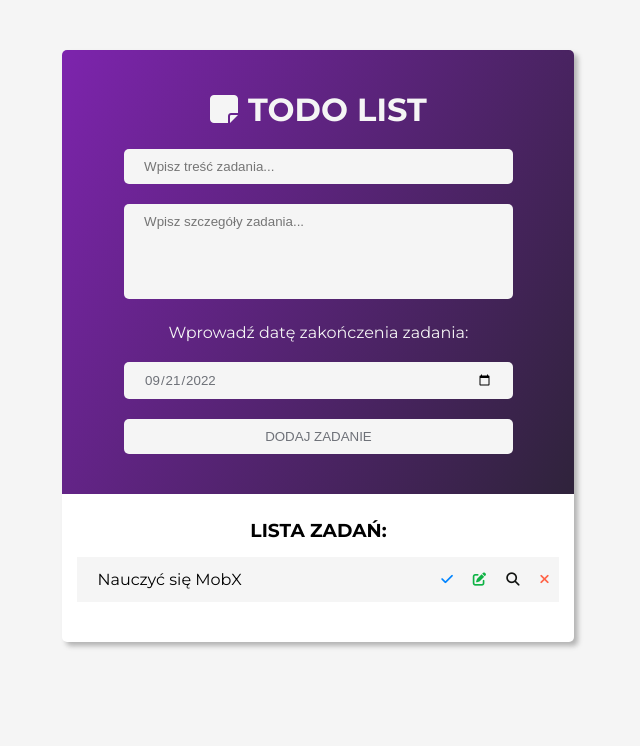
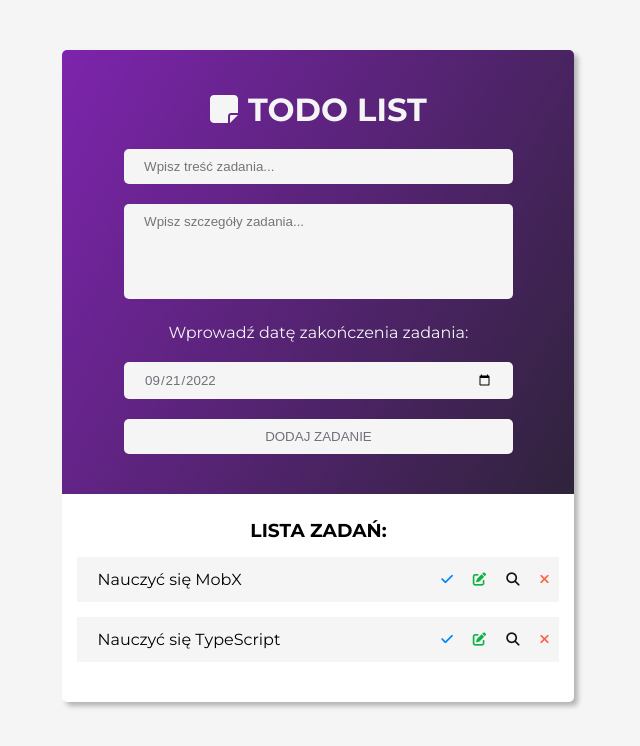
Before and after one commit to KamilHebda/TODO-App-React, a React (Create React App) app: page / in a window 1280 px wide. Shown: the top 746 px of the page, without its empty margins (633-1273 px from the left). Built offline with nearby package versions, Linux system fonts and the light colour scheme.

Commit message:
adding loader

```diff
--- a/src/App.js
+++ b/src/App.js
@@ -2,13 +2,14 @@ import React, { Component } from "react";
 import DetailsList from "../src/components/DetailsList/DetailsList";
 import AddTask from "../src/components/AddTask/AddTask";
 import TaskList from "../src/components/TaskList/TaskList";
+import LoadingIcon from "./components/UI/LoadingIcon/LoadingIcon";
 
 import "./App.scss";
 
 class App extends Component {
-  counter = 1;
-  state = {
-    tasks: [
+  counter = 2;
+
+  tasks = [
     {
       id: 0,
       text: "Nauczyć się MobX",
@@ -19,7 +20,21 @@ class App extends Component {
       edit: false,
       details: false,
     },
-    ],
+    {
+      id: 1,
+      text: "Nauczyć się TypeScript",
+      description: "To też ogarniemy...",
+      date: "2022-09-23",
+      finishDate: "2022-10-15",
+      active: true,
+      edit: false,
+      details: false,
+    },
+  ];
+
+  state = {
+    tasks: [],
+    loading: true,
   };
 
   deleteTask = (id) => {
@@ -42,10 +57,6 @@ class App extends Component {
     this.setState({
       tasks,
     });
-  };
-
-  editTask = (id) => {
-    console.log("edytuj w APP" + id);
   };
 
   taskDetails = (id) => {
@@ -92,6 +103,24 @@ class App extends Component {
     return true;
   };
 
+  editTask = (id) => {
+    const tasks = [...this.state.tasks];
+    tasks.forEach((task) => {
+      if (task.id === id) {
+        task.edit = !task.edit;
+      }
+    });
+    this.setState({
+      tasks,
+    });
+  };
+
+  componentDidMount() {
+    setTimeout(() => {
+      this.setState({ tasks: this.tasks, loading: false });
+    }, 1000);
+  }
+
   render() {
     return (
       <div className="App">
@@ -101,6 +130,9 @@ class App extends Component {
         />
         <div className="todo">
           <AddTask add={this.addTask} />
+          {this.state.loading ? (
+            <LoadingIcon />
+          ) : (
             <TaskList
               tasks={this.state.tasks}
               delete={this.deleteTask}
@@ -108,6 +140,7 @@ class App extends Component {
               edit={this.editTask}
               details={this.taskDetails}
             />
+          )}
         </div>
       </div>
     );
--- a/src/components/Task/Task.scss
+++ b/src/components/Task/Task.scss
@@ -6,6 +6,7 @@ $light: rgb(245, 245, 245);
   display: flex;
   justify-content: space-between;
   align-items: center;
+  min-width: 340px;
   margin: 15px;
   padding-left: 20px;
   text-align-last: left;
--- /dev/null
+++ b/src/components/UI/LoadingIcon/LoadingIcon.js
@@ -0,0 +1,5 @@
+function LoadingIcon() {
+  return <p style={{ margin: "20px" }}>Ładowanie...</p>;
+}
+
+export default LoadingIcon;
```
Lines whose indentation alone changed are shown as unchanged.
